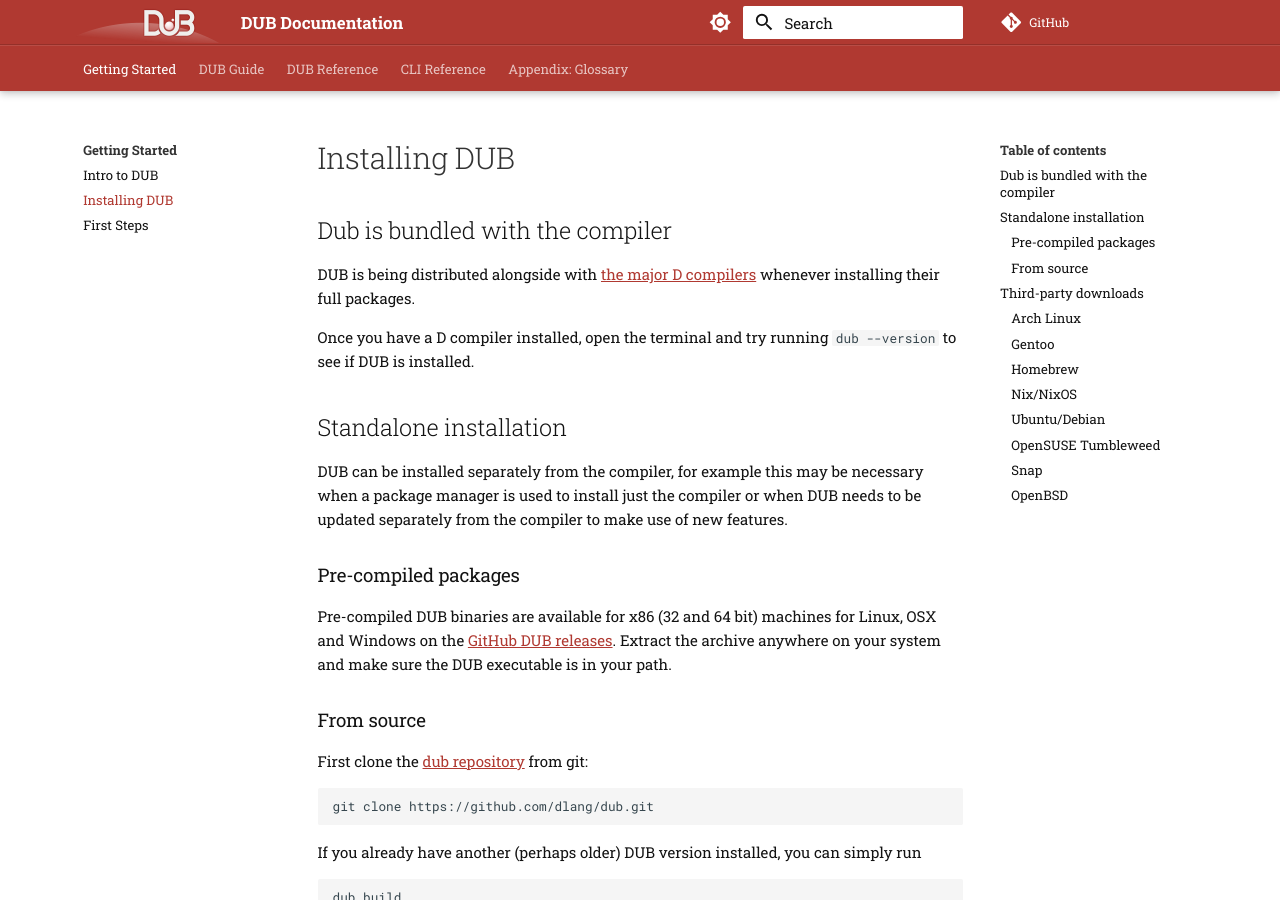
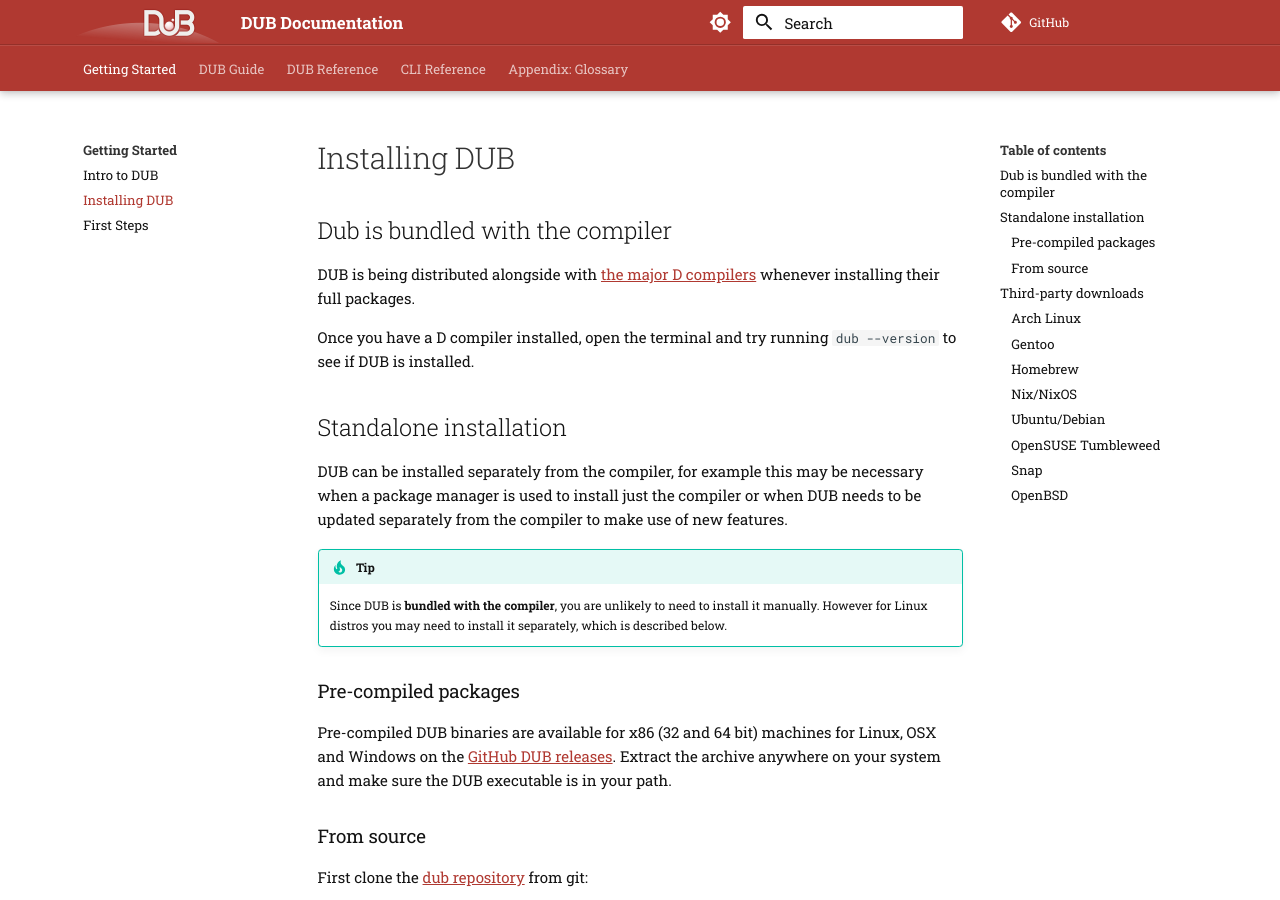
Before and after one commit to dlang/dub-docs, an MkDocs documentation site: the page built from docs/getting-started/install.md, in a window 1280 px wide and 900 px high. Built offline with MkDocs 1.6.1 and Material for MkDocs 9.7.7, drawn with Linux system fonts in a browser that asks for light colours; comment, search, counter and statistics services are not loaded.

Commit message:
tell user that DUB is bundled with the compiler more explicitly

```diff
--- a/docs/getting-started/install.md
+++ b/docs/getting-started/install.md
@@ -9,6 +9,10 @@
 ## Standalone installation
 
 DUB can be installed separately from the compiler, for example this may be necessary when a package manager is used to install just the compiler or when DUB needs to be updated separately from the compiler to make use of new features.
+
+!!! tip
+
+    Since DUB is **bundled with the compiler**, you are unlikely to need to install it manually. However for Linux distros you may need to install it separately, which is described below.
 
 ### Pre-compiled packages
 
```
